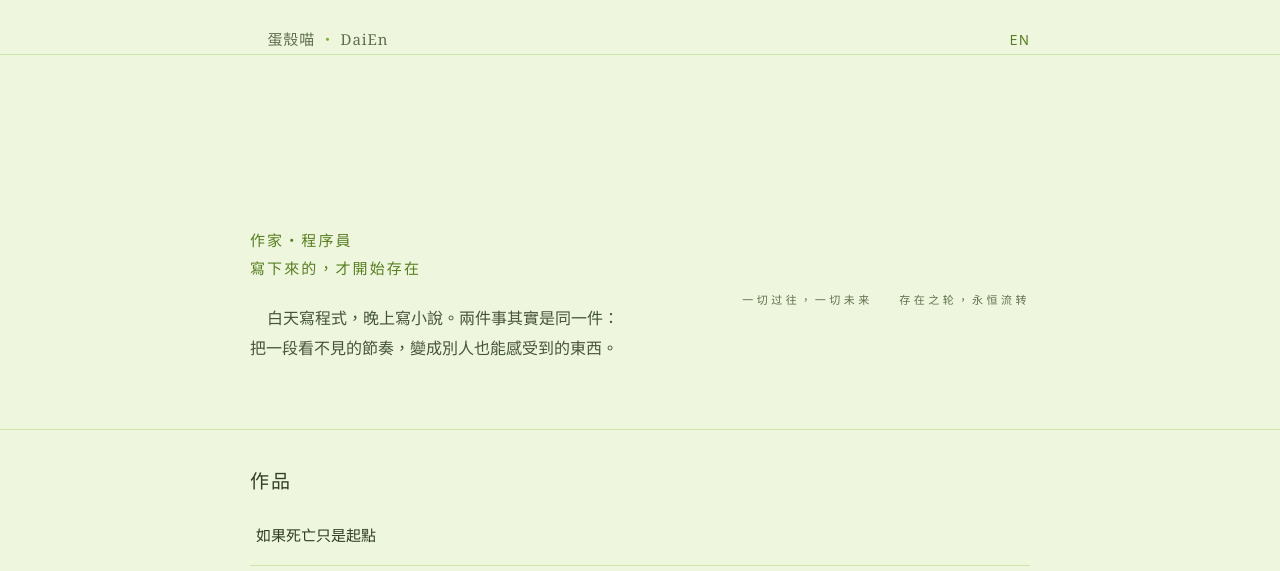
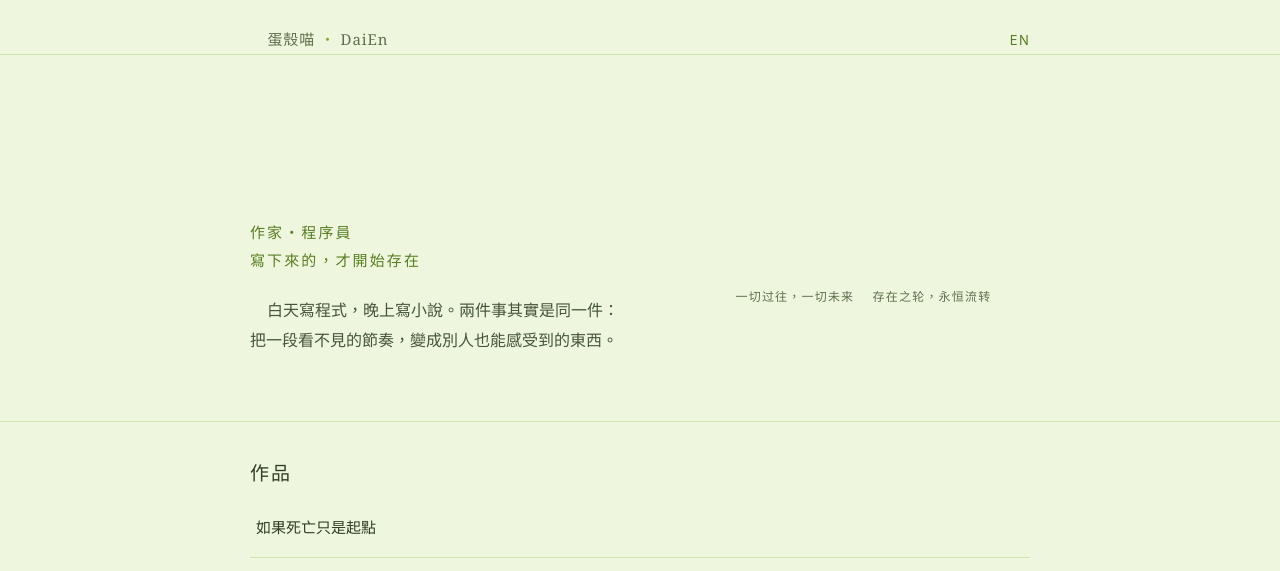
Before and after one commit to egawadaien-design/egawadaien-design.github.io, a plain HTML site: page index-zh.html in a window 1280 px wide. Shown: the top 571 px of the page. Drawn offline with Linux system fonts and the light colour scheme; a web font is replaced by a local one.

Commit message:
Add files via upload

```diff
--- a/index-zh.html
+++ b/index-zh.html
@@ -103,8 +103,11 @@
 	}
 	.lede { margin-top: 22px; max-width: 24em; color: #46543a; }
 
+	/* 左右兩欄都要能被壓縮，否則右邊那句長題詞會把左邊擠成一條細柱 */
+	.hero-text, .sig { min-width: 0; }
+
 	/* 簽名：字型字形本身就是手寫感，不再疊裝飾，只給它一點傾斜與紙上的留白 */
-	.sig { text-align: center; justify-self: start; }
+	.sig { text-align: center; justify-self: stretch; }
 	.sig-mark {
 		font-size: clamp(60px, 17vw, 96px);
 		color: var(--leaf-deep);
@@ -112,8 +115,9 @@
 		opacity: .95;
 	}
 	.sig-label {
-		display: block; margin-top: 6px;
-		font-size: 11px; letter-spacing: .32em; color: var(--ink-soft);
+		display: block; margin: 8px auto 0; max-width: 26em;
+		font-size: 11px; line-height: 1.8; letter-spacing: .32em;
+		color: var(--ink-soft); overflow-wrap: anywhere;
 	}
 
 	/* ===== 作品：只有連結，一條一條排，不寫介紹 ===== */
@@ -147,15 +151,21 @@
 	.foot-text { font-size: 12px; letter-spacing: .06em; color: var(--ink-soft); }
 	.foot-text a { color: var(--leaf-deep); }
 
-	/* ===== 768px 以上：左右分欄、專長改成三欄對齊 ===== */
+	/* ===== 768px 以上：左右等寬兩欄，誰也不吃掉誰；專長改成兩欄對齊 ===== */
 	@media (min-width: 768px) {
 		.wrap { padding: 0 40px; }
 		.hero { padding: 56px 0 66px; }
-		.hero-inner { grid-template-columns: 1fr auto; align-items: center; gap: 46px; }
-		.sig { justify-self: end; }
-		.sig-mark { font-size: 104px; }
+		.hero-inner { grid-template-columns: minmax(0, 1fr) minmax(0, 1fr); align-items: center; gap: 44px; }
+		.sig { justify-self: stretch; }
+		.sig-mark { font-size: 96px; }
+		.sig-label { font-size: 12px; letter-spacing: .1em; max-width: 24em; }
 		.link-row { padding: 16px 6px; }
 		.role { grid-template-columns: 96px 1fr; align-items: baseline; gap: 18px; }
+	}
+
+	/* ===== 1120px 以上：文字那一側多分一點，字不會被擠成細柱 ===== */
+	@media (min-width: 1120px) {
+		.hero-inner { grid-template-columns: minmax(0, 1.08fr) minmax(0, .92fr); gap: 56px; }
 	}
 
 	@media (prefers-reduced-motion: reduce) {
```
Also changed, not shown: index.html (+17 -7 lines).
